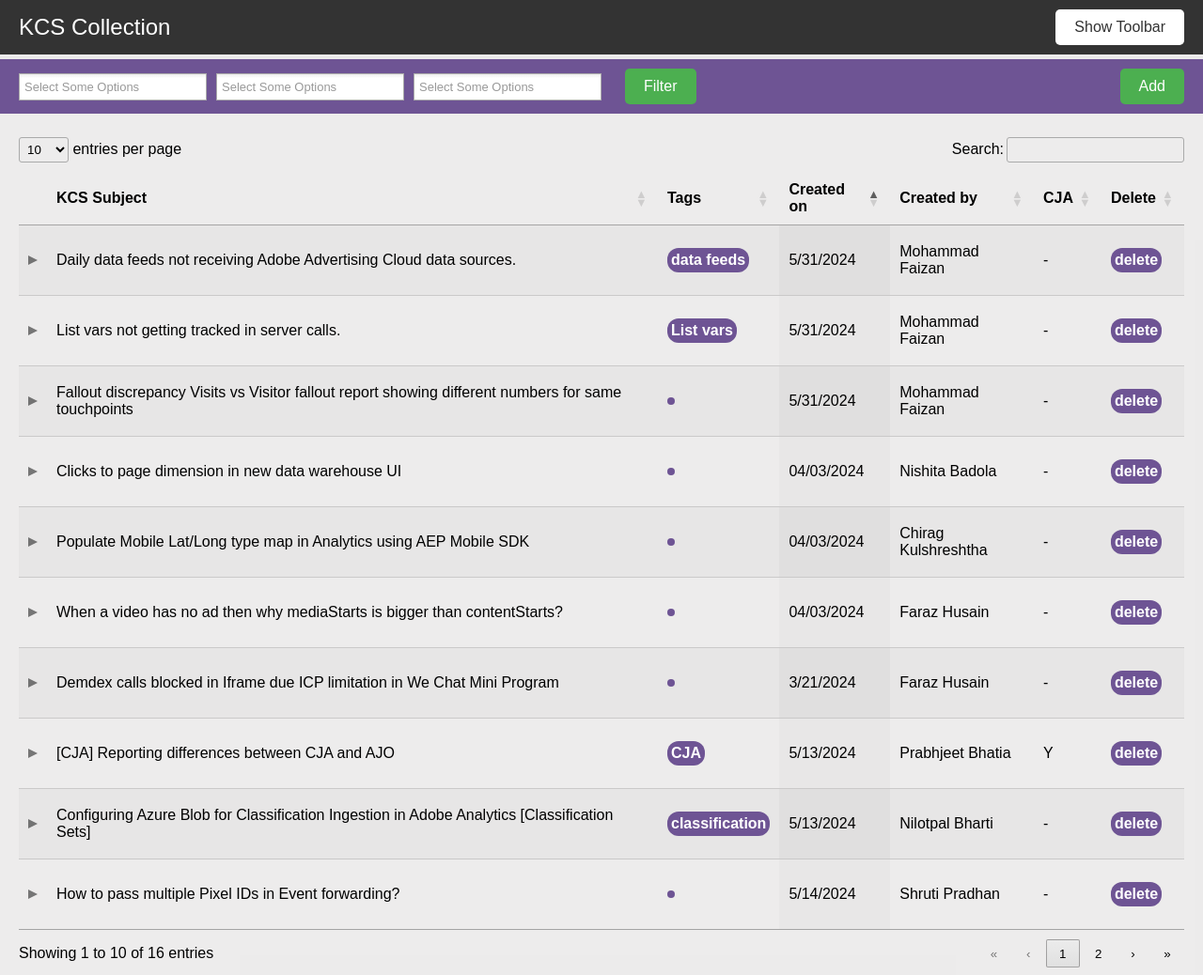
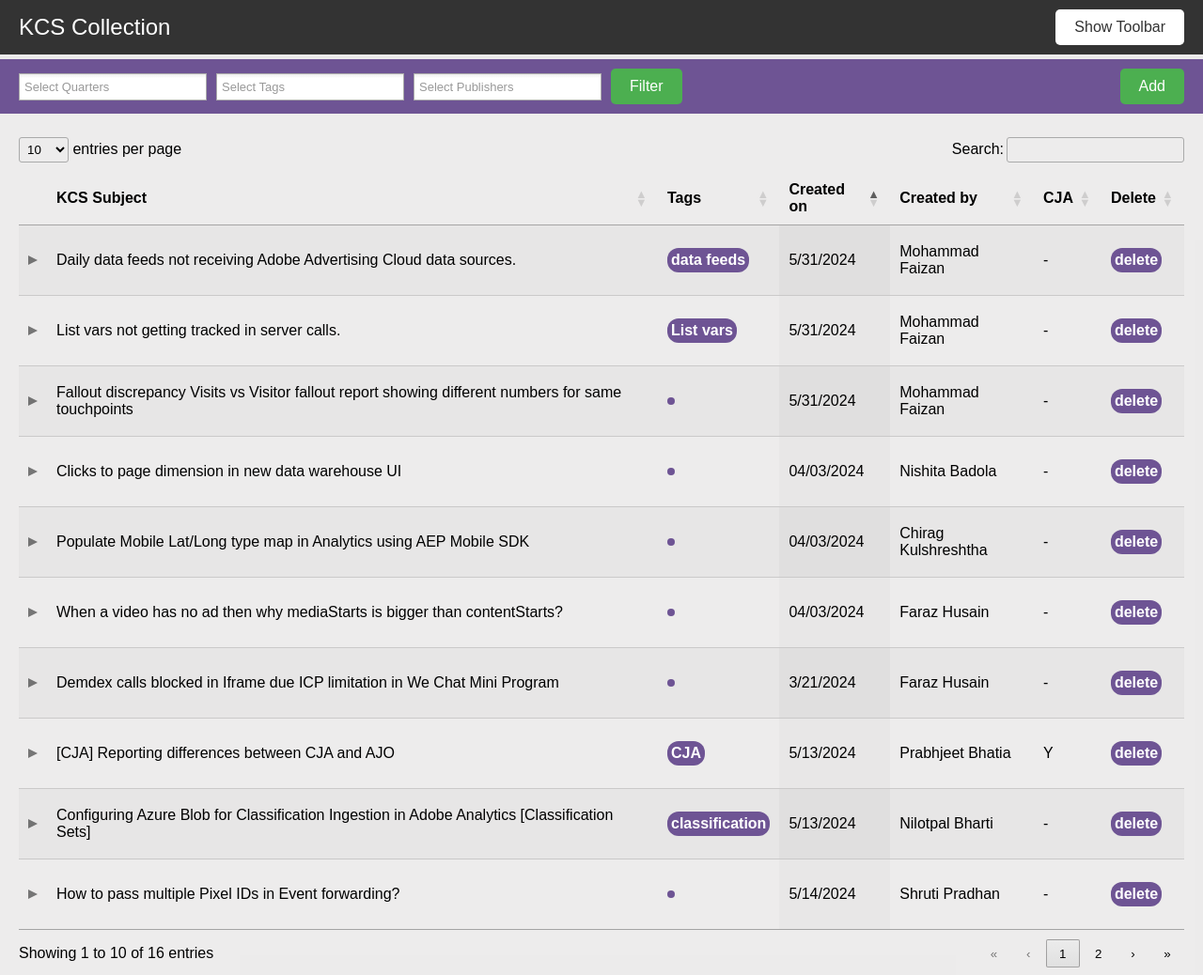
Before and after one commit to bhatnagar-akanksha/Find-KCS, a plain HTML site: page index.html in a window 1280 px wide. Shown: the whole page at 94% size. Drawn offline with Linux system fonts and the light colour scheme.

Commit message:
adding publisher dropdown

```diff
--- a/css/style.css
+++ b/css/style.css
@@ -88,3 +88,6 @@ body{
     color: #0c6fcf;
     text-decoration: underline;
 }
+.button-right {
+    margin-left: auto;
+  }
--- a/index.html
+++ b/index.html
@@ -19,7 +19,7 @@
 
         <div class="toolbar secondary-toolbar" id="secondary-toolbar" style="margin-top:5px; background-color: #6e5494">
             <div class="dropdowns">
-                <select  placeholder="Quater" multiple class="chosen-select" id="quater">
+                <select   data-placeholder="Select Quarters" multiple class="chosen-select" id="quater">
                     <option value="2023-Q1">2023-Q1</option>
                     <option value="2023-Q2">2023-Q2</option>
                     <option value="2023-Q3">2023-Q3</option>
@@ -29,17 +29,18 @@
                     <option value="2024-Q3">2024-Q3</option>
                     <option value="2024-Q4">2024-Q4</option>
                 </select>
-                <select  aria-placeholder="Tags" multiple class="chosen-select" id="tags">
+                <select  data-placeholder="Select Tags" multiple class="chosen-select" id="tags">
 
                 </select>
-                <select  aria-placeholder="publisherName" multiple class="chosen-select" id="publisherName">
-                    <option value="Shruti Pradhan">Shruti Pradhan</option>
+                <select  data-placeholder="Select Publishers" multiple class="chosen-select" id="publisherName">
+                    <!-- <option value="Shruti Pradhan">Shruti Pradhan</option>
                     <option value="Mohammad Faizan">Mohammad Faizan</option>
-                    <option value="Nilotpal Bharti">Nilotpal Bharti</option>
+                    <option value="Nilotpal Bharti">Nilotpal Bharti</option> -->
                 </select>
+
             </div>
-            <button class="button add-button" id='filter' style=" margin-left: -426px;" >Filter</button>
-            <button class="button add-button" >Add</button>
+            <button class="button add-button" id='filter' style="margin-left: 10px;" >Filter</button>
+            <button class="button add-button button-right" >Add</button>
         </div>
 
         <!-- <div class="toolbar">
--- a/js/main.js
+++ b/js/main.js
@@ -178,7 +178,7 @@ let Sheet1=[
    ]
 
 $(document).ready(function() {
-    $('#publisherName').chosen();
+    // $('#publisherName').chosen();
     $('#quater').chosen();
     drawtable(Sheet1)
     const tagSet = new Set();
@@ -198,6 +198,21 @@ $(document).ready(function() {
     // Initialize Chosen on the select element
     $('#tags').chosen();
     console.log('dropdown')
+
+      // Extract unique publisher names and populate new dropdown
+      var uniquePublisherNames = [...new Set(Sheet1.map(item => item.publisherName))];
+
+      // Populate the dropdown
+      var $publisherDropdown = $('#publisherName');
+      uniquePublisherNames.forEach(function(name) {
+        $publisherDropdown.append($('<option>', {
+          value: name,
+          text: name
+        }));
+      });
+
+      // Initialize Chosen
+      $(".chosen-select").chosen({width: "200px"});
 
 });
 $('#filter').on('click',function(){
```
